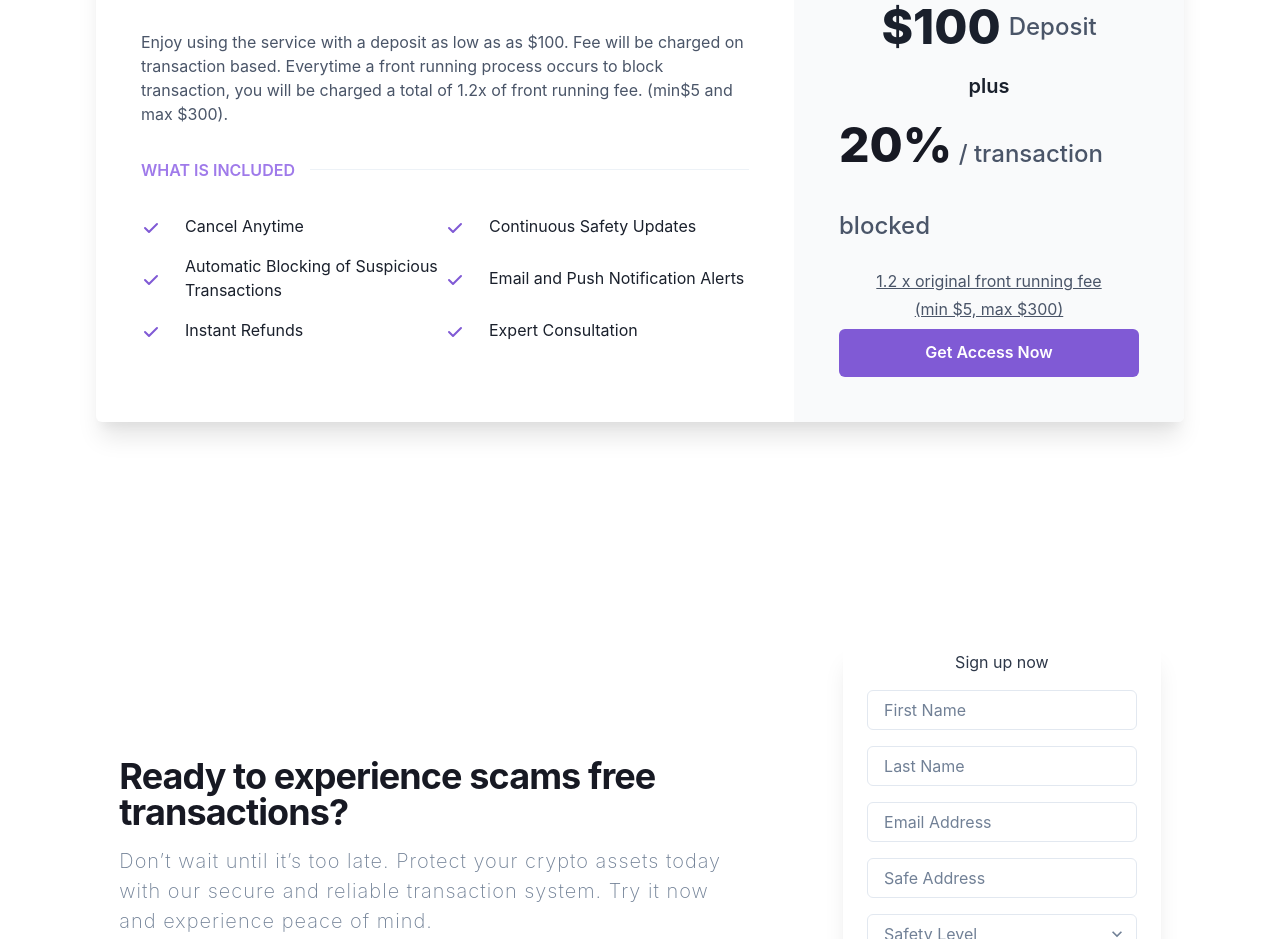
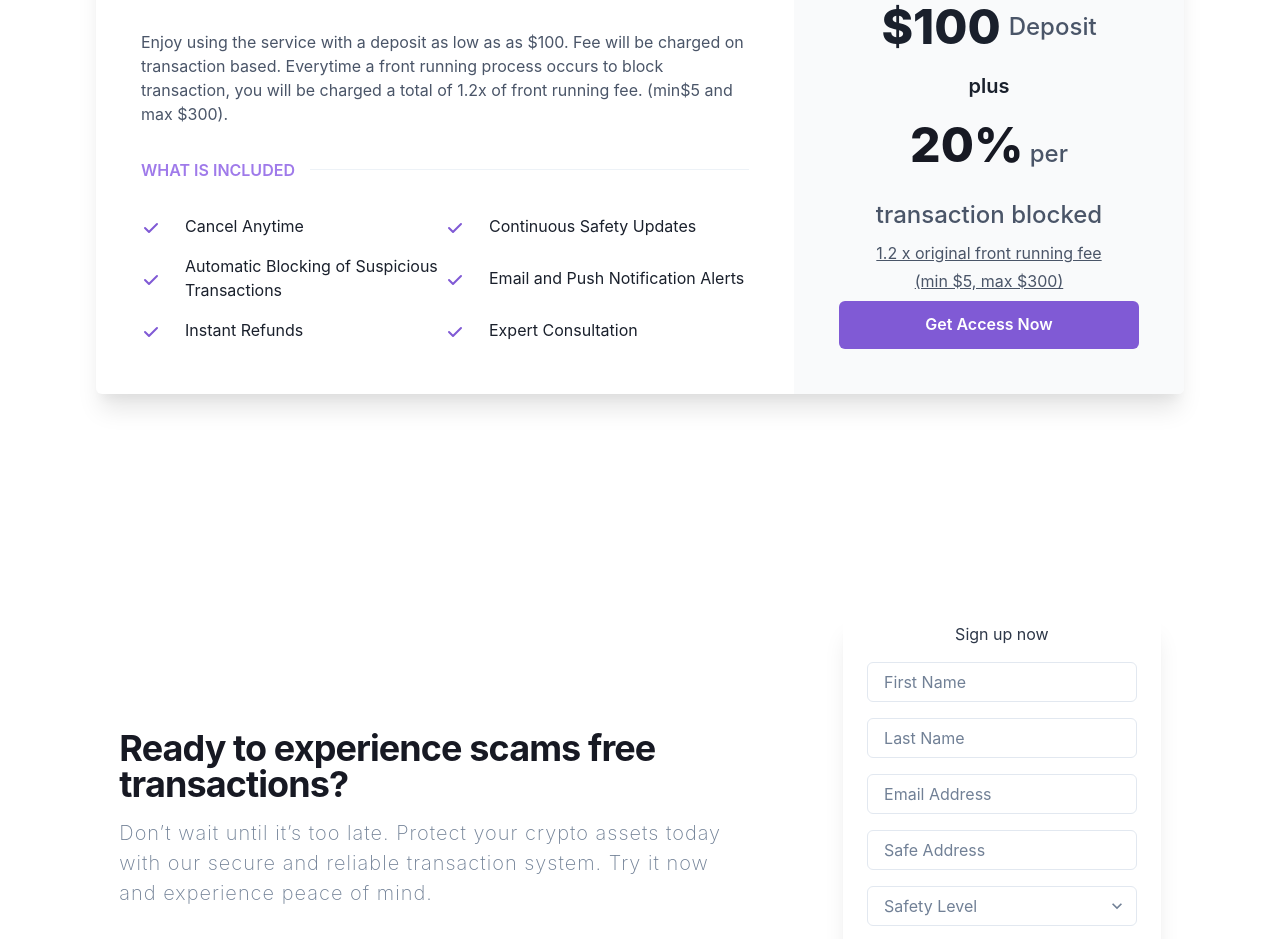
Before and after one commit to chenyyxx/Cosmos-Frontend, a Next.js app: page /homeB in a window 1280 px wide. Shown: the part 1440-2379 px from the top of the page. Built offline with nearby package versions, Linux system fonts and the light colour scheme.

Commit message:
Update PlanB.js

```diff
--- a/components/PlanB.js
+++ b/components/PlanB.js
@@ -160,9 +160,13 @@ const PlanB = (props) => {
             20{"%"}
             <Text as="span" fontSize="2xl" fontWeight="medium" color="gray.600">
               {" "}
-              / transaction blocked
+              per
             </Text>
           </Text>
+          <Text as="span" fontSize="2xl" fontWeight="medium" color="gray.600">
+              {" "}
+              transaction blocked
+            </Text>
           <Stack spacing={1} align="center">
             <Text textDecor="underline" color="gray.600">
               1.2 x original front running fee
```
